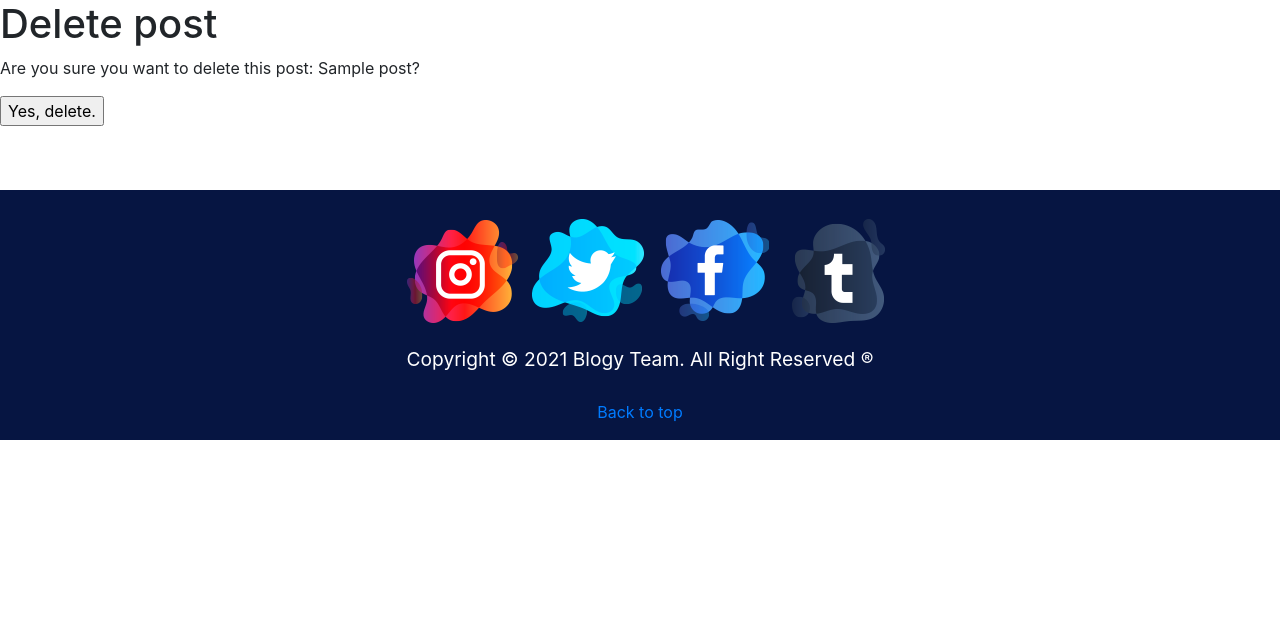
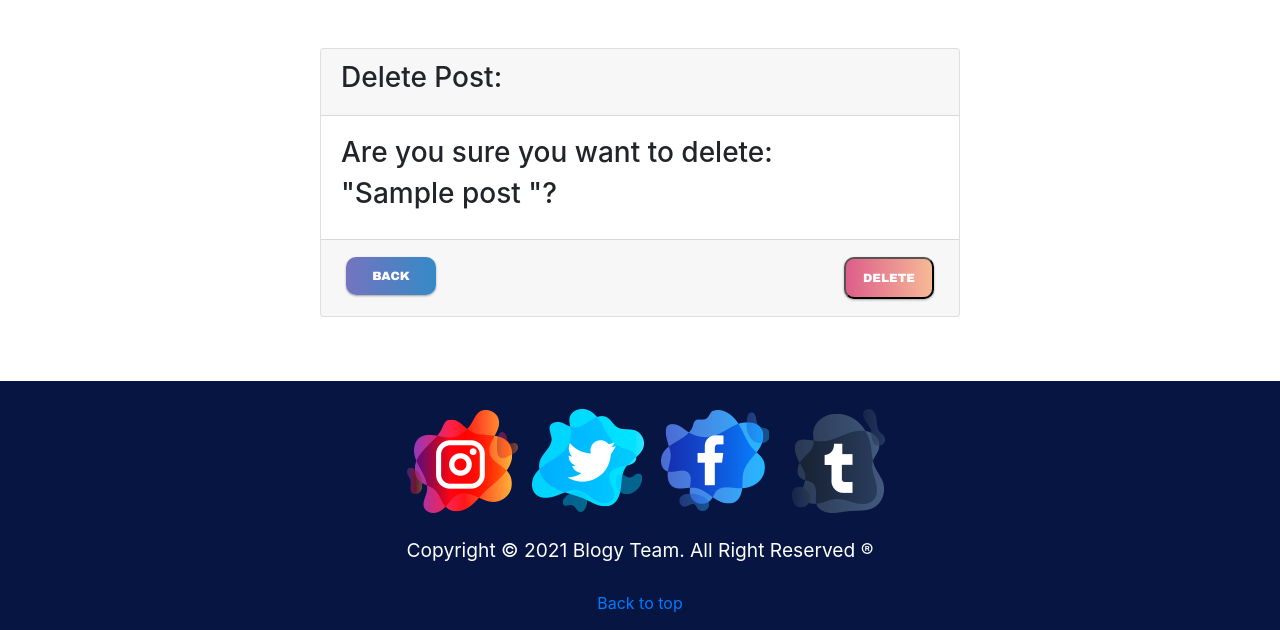
Before and after one commit to Bushra-Mulla/blogy, a Django app: page /post/1/delete/ in a window 1280 px wide. Shown: the part 56-686 px from the top of the page. Run offline with Django 3.2, Linux system fonts and the light colour scheme; a user stored in the database is signed in; tables that the repository leaves empty hold one stand-in row (values such as "Sample post"); some libraries are stand-ins or nearby versions.

Commit message:
Edit Delete Post

```diff
--- a/blog/static/style.css
+++ b/blog/static/style.css
@@ -58,7 +58,9 @@
   margin: 1%;
 }
 
-
+.homeCard{
+  float: left;
+}
 .Card {
   -ms-flex: 1 1 auto;
   flex: 1 1 auto;
@@ -70,11 +72,20 @@
   margin: 20px;
   float: left;
   box-shadow: 2px 2px 2px 2px  #3a7bd5;
-  position: relative;
+  position: absolute;
   left: 4%;
   display: inline;
   text-align: center;
 }
+.PostCard {
+  padding: 5px;
+  margin: 20px;
+  box-shadow: 3px 3px 3px 3px rgb(153 150 150);
+  position: relative;
+  bottom: 30px;
+  text-align: center;
+}
+
 .PostCard hr{
   box-shadow: 0px 1px 0px 1px  #3a7bd5;
 
@@ -123,26 +134,14 @@ background: none;
   height: 40%;
 }
 .PostCard {
-    /* width: 20%;
-  height: 40%;  */
   padding: 5px;
   margin: 20px;
-  float: left;
-  box-shadow: 3px 3px 3px 3px rgb(153, 150, 150);
+  box-shadow: 3px 3px 3px 3px rgb(153 150 150);
   position: relative;
   bottom: 30px;
   text-align: center;
-  display: inline;
-  /* background: linear-gradient(45deg, rgb(135, 240, 214), rgb(29, 126, 182));; */
 }
-/* .boot{
-  margin-bottom: 30%;
-  left: 1.4%;
-  position: relative;
-  top: 8px;
-  bottom: 5%;
 
-} */
 
 .container {
   position: relative;
--- a/blog/templates/blog/post_cards.html
+++ b/blog/templates/blog/post_cards.html
@@ -4,7 +4,7 @@
 <dev class="cardCon">
     {%for post in posts%}
     <!-- <h1>{{post.title}}</h1> -->
-    <div class="card PostCard card-custom bg-white border-white card">
+    <div class="card PostCard homeCard card-custom bg-white border-white card" id='card{{post.id}}'  >
         <div class="card-custom-img" style="background-image: url({{post.post_img.url}});">
         </div>
         <div class="card-custom-avatar">
--- a/blog/templates/blog/post_confirm_delete.html
+++ b/blog/templates/blog/post_confirm_delete.html
@@ -1,12 +1,23 @@
+
 {% extends 'base.html' %}
+{% block content %}
+{% load crispy_forms_tags %}
 
-{% block content %}
-  <h1>Delete post</h1>
+<form method="post">
+    {% csrf_token %}
 
-  <p>Are you sure you want to delete this post: {{ post.title }}?</p>
-
-  <form action="" method="POST">
-    {% csrf_token %}
-    <input type="submit" value="Yes, delete.">
-  </form>
+    <div class="card mt-5" style="margin: 0 auto; width: 50%;">
+        <div class="card-header">
+            <h3>Delete Post:</h3>
+        </div>
+        <div class="card-body">
+          <h3>Are you sure you want to delete:</h3>
+          <h3> "{{ post.title }} "?</h3>        </div>
+        <div class="card-footer">
+            <a href="{{request.META.HTTP_REFERER|escape}}" class="gradient-button gradient-button-3"
+                style="float: left;">Back</a>
+            <input type="submit" value="Delete" class="gradient-button gradient-button-1" style="float: right;">
+        </div>
+    </div>
+</form>
 {% endblock %}
--- a/blog/templates/blog/post_form.html
+++ b/blog/templates/blog/post_form.html
@@ -7,7 +7,7 @@
 
     <div class="card mt-5" style="margin: 0 auto; width: 58%;">
         <div class="card-header">
-            <h3>Create New Post</h3>
+            <h3>Your Post</h3>
         </div>
         <div class="card-body">
           {{ form | crispy }}
--- a/blog/templates/userPostsList.html
+++ b/blog/templates/userPostsList.html
@@ -39,8 +39,8 @@
 </ul>
 
 <!-- Tab panes -->
-<div class="tab-content">
-    <div id="all" class=" tab-pane active"><br>
+<div class="tab-content mt-5">
+    <div id="all" class=" tab-pane active "><br>
         {%block all_post%}
         {% include "./blog/post_cards.html" with posts=posts %}
         {%endblock%}
--- a/blog/urls.py
+++ b/blog/urls.py
@@ -7,13 +7,14 @@ urlpatterns = [
     path('logIn/', auth_views.LoginView.as_view(template_name='logIn.html'), name='logIn'),
     path('signup/', views.signup, name='signup'),
     path('logout/', views.logout_view, name="logout"),
-    path('post/<int:post_id>/', views.post_show, name='blog-post-show'),
-    path('post/create/', views.PostCreate.as_view(), name='blog-post-create'),
-    path('post/<int:pk>/update/', views.PostUpdate.as_view(),
-         name='blog-post-Update'),
-    path('post/<int:pk>/delete/', views.PostDelete.as_view(),
-         name='blog-post-delete'),
-    path('post/publish_manage', views.published, name='blog-post-published'),
+    path('profile/', views.profile, name="profile"),
+    path('profile/create', views.ProfileCreate.as_view(
+        template_name='user/profile_form.html'), name='user-profile-create'),
+    path('profile/<int:pk>/update/', views.ProfileUpdate.as_view(template_name='user/profile_form.html'),
+         name='user-profile-update'),
+
+
+    path('user/likes/', views.likes_list, name='blog_like_list'),
     path('user/posts/', views.userPostsList, name='userPostsList'),
     path('user/posts/published/', views.userPublishedPostsList,
          name='userPublishedPostsList'),
@@ -21,15 +22,26 @@ urlpatterns = [
          name='userNotPublishedPostsList'),
     path('user/posts/refused/', views.userRefusedPostsList,
          name='userRefusedPostsList'),
+
+
     path('category/create/', views.categoryCreate.as_view(
         template_name='category/categorys_form.html'), name="categoryCreate"),
     path('category/<category_name>/',
          views.category_view, name='blog-category_view'),
-    path('profile/', views.profile, name="profile"),
-    path('profile/create', views.ProfileCreate.as_view(
-        template_name='user/profile_form.html'), name='user-profile-create'),
-    path('profile/<int:pk>/update/', views.ProfileUpdate.as_view(template_name='user/profile_form.html'),
-         name='user-profile-update'),
+
+
+    path('post/<int:post_id>/', views.post_show, name='blog-post-show'),
+    path('post/create/', views.PostCreate.as_view(), name='blog-post-create'),
+    path('post/<int:pk>/update/', views.PostUpdate.as_view(),
+         name='blog-post-Update'),
+    path('post/<int:pk>/delete/', views.PostDelete.as_view(),
+         name='blog-post-delete'),
+    path('post/draft/', views.PostCreate.draft, name='post_draft'),
+
+    path('like/', views.likeview, name='like_post'),
+#     path('comment/', views.commen, name='comment'),
+
+
     path('report/<int:post_id>/create/', views.reportCreate.as_view(
         template_name='report/reports_form.html'), name="reportCreate"),
     path('reports/', views.reports, name="reports"),
@@ -40,30 +52,23 @@ urlpatterns = [
          views.notArchivedReport, name="notArchivedReport"),
     path('reports/archived',
          views.archivedReport, name="archivedReport"),
+
+
     path('published/', views.published, name='blog-published'),
-    path('like/', views.likeview, name='like_post'),
-    path('user/likes/', views.likes_list, name='blog_like_list'),
-    path('post/draft/', views.PostCreate.draft, name='post_draft'),
+
+
     path('password-reset/',
          auth_views.PasswordResetView.as_view(
-             template_name='user/password_reset.html'
-         ),
-         name='password_reset'),
+             template_name='user/password_reset.html'),name='password_reset'),
     path('password-reset/done/',
          auth_views.PasswordResetDoneView.as_view(
-             template_name='user/password_reset_done.html'
-         ),
-         name='password_reset_done'),
+             template_name='user/password_reset_done.html'),name='password_reset_done'),
     path('password-reset-confirm/<uidb64>/<token>/',
          auth_views.PasswordResetConfirmView.as_view(
-             template_name='user/password_reset_confirm.html'
-         ),
-         name='password_reset_confirm'),
+             template_name='user/password_reset_confirm.html'),name='password_reset_confirm'),
     path('password-reset-complete/',
          auth_views.PasswordResetCompleteView.as_view(
-             template_name='user/password_reset_complete.html'
-         ),
-         name='password_reset_complete'),
+             template_name='user/password_reset_complete.html'),name='password_reset_complete'),
     path('search/', views.search, name='search'),
 
 ]
--- a/blog/views.py
+++ b/blog/views.py
@@ -12,9 +12,9 @@ from django.views.generic.list import ListView
 from django.views import View
 from django.urls import reverse_lazy, reverse
 from django.contrib.auth.decorators import login_required
-
 from django.core.paginator import Paginator
 from django.db.models import Q
+from django.contrib.auth.mixins import UserPassesTestMixin, LoginRequiredMixin
 
 
 def home(request):
@@ -107,20 +107,34 @@ class PostCreate(CreateView):
     #             return HttpResponseRedirect('/user/posts/')
 
 
-@method_decorator(login_required, name='dispatch')
-class PostUpdate(UpdateView):
+
+
+class PostUpdate(UserPassesTestMixin, LoginRequiredMixin, UpdateView):
     model = Post
     fields = ['title', 'content', 'post_img', 'category_id']
 
     def form_valid(self, form):
-        self.object = form.save(commit=False)
-        self.object.save()
+        form.instance.author = self.request.user
         return HttpResponseRedirect('/post/' + str(self.object.pk))
 
-@method_decorator(login_required, name='dispatch')
-class PostDelete(DeleteView):
+    def test_func(self):
+        post = self.get_object()
+        if self.request.user == post.author:
+            return True
+        else:
+            return False
+
+
+class PostDelete(UserPassesTestMixin, LoginRequiredMixin, DeleteView):
     model = Post
     success_url = '/'
+
+    def test_func(self):
+        post = self.get_object()
+        if self.request.user == post.author:
+            return True
+        else:
+            return False
 
 
 def post_draft(request):
```
Also changed, not shown: blog/templates/post/like.html (+11 -6 lines), blog/templates/post/show.html (+5 -3 lines), media/category_img/kse4x6ubu4q31.png (added), media/profile_img/EyWDHL_h3EVzL0.jpg (added), media/profile_img/IMG_6255_Z2gUMgA.JPG (added), media/profile_img/images_9SXNahE.jpg (added), media/profile_img/kse4x6ubu4q31_Xtq4qj8.png (added).
